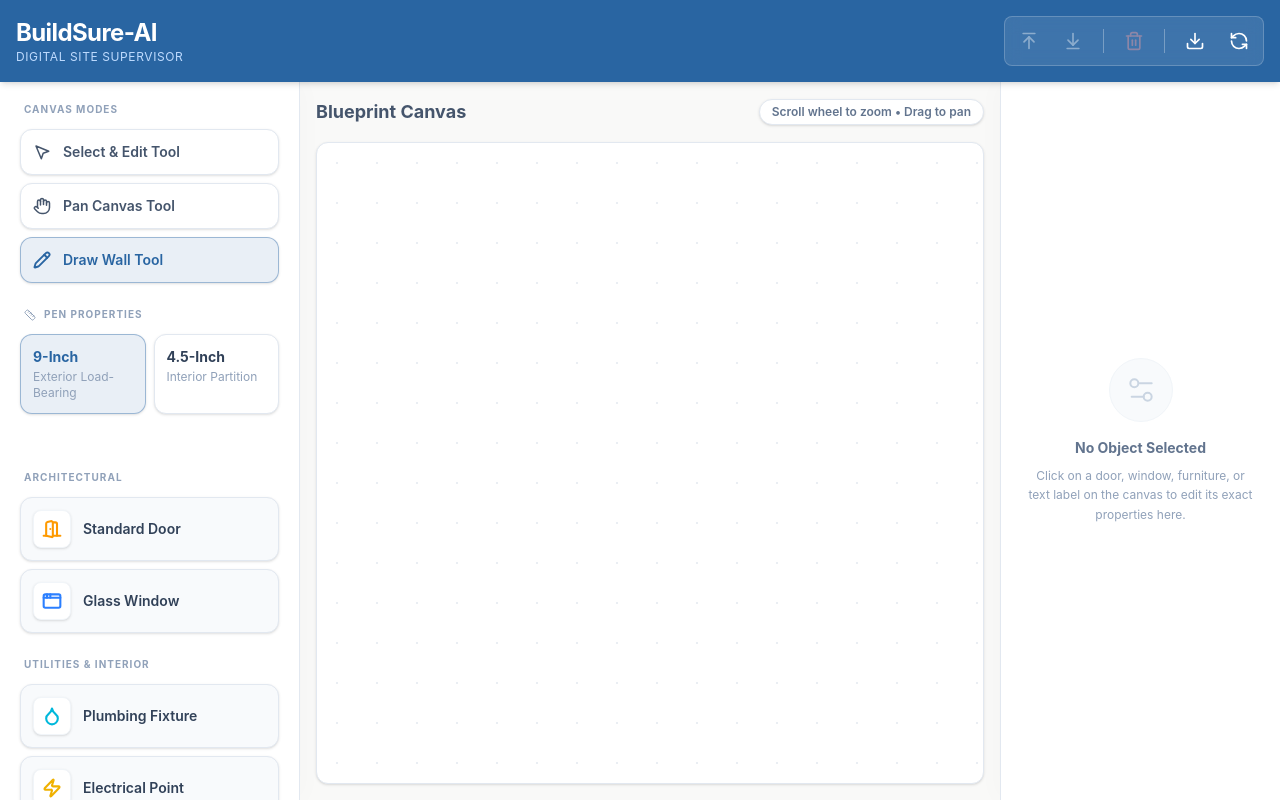
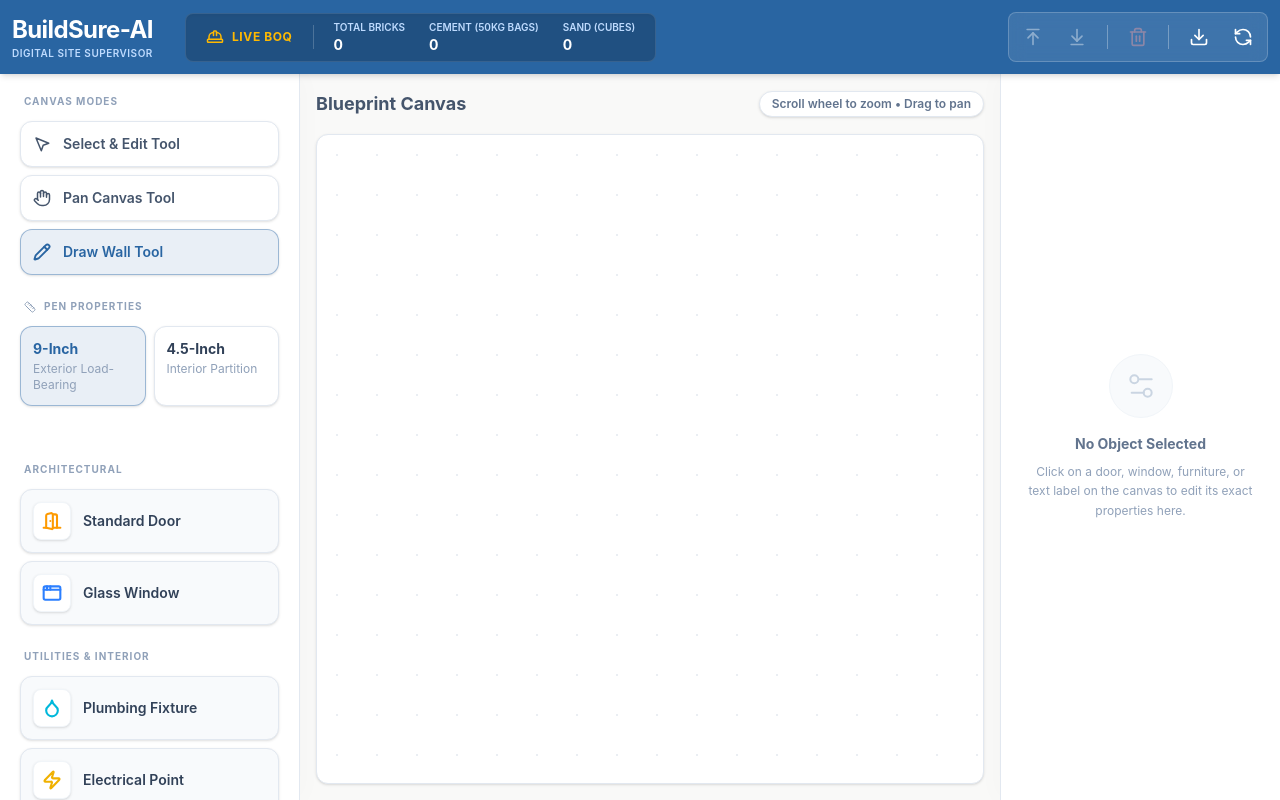
Before and after one commit to shxrox/BuildSure-AI, a React (Vite) app in the folder frontend/: page / in a window 1280 px wide. Built offline with nearby package versions, Linux system fonts and the light colour scheme.

Commit message:
feat: integrate live volumetric quantity surveyor dashboard into top navigation header

```diff
--- a/frontend/src/App.tsx
+++ b/frontend/src/App.tsx
@@ -2,28 +2,59 @@ import CanvasWorkspace from './components/CanvasWorkspace';
 import Sidebar from './components/Sidebar';
 import RightSidebar from './components/RightSidebar';
 import { useCanvasStore } from './store/useCanvasStore';
-import { Trash2, ArrowUpToLine, ArrowDownToLine, Download, RefreshCcw } from 'lucide-react';
+import { calculateBoQ } from './utils/volumetricEngine'; // NEW: Importing our QS Engine
+import { Trash2, ArrowUpToLine, ArrowDownToLine, Download, RefreshCcw, HardHat } from 'lucide-react';
 
 export default function App() {
-  // Bring in all our global functions, including the new triggerDownload
-  const { clearCanvas, selectedId, deleteSelected, bringToFront, sendToBack, triggerDownload } = useCanvasStore();
+  // Bring in 'walls' so we can feed it to the math engine
+  const { walls, clearCanvas, selectedId, deleteSelected, bringToFront, sendToBack, triggerDownload } = useCanvasStore();
+
+  // NEW: Calculate the real-time Bill of Quantities every time the screen renders
+  const boq = calculateBoQ(walls);
 
   return (
     <div className="min-h-screen flex flex-col h-screen overflow-hidden font-sans text-slate-800" style={{ backgroundColor: '#f9f9f8' }}>
 
       {/* Top Navigation Header */}
-      <header className="w-full p-4 flex justify-between items-center shadow-md z-20 shrink-0 relative" style={{ backgroundColor: '#2965a2' }}>
-        <div>
-          <h1 className="text-2xl font-bold text-white tracking-tight">BuildSure-AI</h1>
-          <p className="text-xs text-blue-200 uppercase tracking-wider">Digital Site Supervisor</p>
+      <header className="w-full p-3 flex justify-between items-center shadow-md z-20 shrink-0 relative" style={{ backgroundColor: '#2965a2' }}>
+
+        {/* Left Side: Brand & Live Estimation Scoreboard */}
+        <div className="flex items-center gap-8">
+          <div>
+            <h1 className="text-2xl font-bold text-white tracking-tight">BuildSure-AI</h1>
+            <p className="text-[10px] text-blue-200 uppercase tracking-wider font-semibold">Digital Site Supervisor</p>
+          </div>
+
+          {/* Live BoQ Scoreboard */}
+          <div className="hidden lg:flex items-center gap-4 bg-black/20 px-5 py-1.5 rounded-lg border border-white/10 shadow-inner">
+            <div className="flex items-center gap-2">
+              <HardHat size={18} className="text-amber-400" />
+              <span className="text-xs font-bold text-amber-400 uppercase tracking-wider">Live BoQ</span>
+            </div>
+            <div className="w-px h-6 bg-white/20 mx-1"></div>
+
+            <div className="flex gap-6">
+              <div className="flex flex-col items-start">
+                <span className="text-[10px] text-blue-200 font-semibold uppercase">Total Bricks</span>
+                <span className="text-sm font-bold text-white">{boq.totalBricks.toLocaleString()}</span>
+              </div>
+              <div className="flex flex-col items-start">
+                <span className="text-[10px] text-blue-200 font-semibold uppercase">Cement (50kg Bags)</span>
+                <span className="text-sm font-bold text-white">{boq.cementBags.toLocaleString()}</span>
+              </div>
+              <div className="flex flex-col items-start">
+                <span className="text-[10px] text-blue-200 font-semibold uppercase">Sand (Cubes)</span>
+                <span className="text-sm font-bold text-white">{boq.sandCubes}</span>
+              </div>
+            </div>
+          </div>
         </div>
 
-        {/* Advanced Action Toolbar */}
+        {/* Right Side: Advanced Action Toolbar */}
         <div className="flex items-center gap-2 bg-white/10 p-1.5 rounded-lg backdrop-blur-sm border border-white/20">
 
           <button
-            onClick={bringToFront}
-            disabled={!selectedId}
+            onClick={bringToFront} disabled={!selectedId}
             className="p-2 text-white hover:bg-white/20 rounded-md disabled:opacity-40 disabled:cursor-not-allowed transition-all"
             title="Bring to Front"
           >
@@ -31,8 +62,7 @@ export default function App() {
           </button>
 
           <button
-            onClick={sendToBack}
-            disabled={!selectedId}
+            onClick={sendToBack} disabled={!selectedId}
             className="p-2 text-white hover:bg-white/20 rounded-md disabled:opacity-40 disabled:cursor-not-allowed transition-all"
             title="Send to Back"
           >
@@ -42,8 +72,7 @@ export default function App() {
           <div className="w-px h-6 bg-white/30 mx-1"></div>
 
           <button
-            onClick={deleteSelected}
-            disabled={!selectedId}
+            onClick={deleteSelected} disabled={!selectedId}
             className="p-2 text-red-300 hover:bg-red-500 hover:text-white rounded-md disabled:opacity-40 disabled:cursor-not-allowed transition-all"
             title="Delete Selected Item"
           >
@@ -52,7 +81,6 @@ export default function App() {
 
           <div className="w-px h-6 bg-white/30 mx-1"></div>
 
-          {/* Connected the real export engine here! */}
           <button
             onClick={triggerDownload}
             className="p-2 text-white hover:bg-white/20 rounded-md transition-all"
@@ -73,18 +101,11 @@ export default function App() {
 
       {/* Main Dashboard Layout: Three-Pane Split Screen */}
       <div className="flex flex-1 overflow-hidden relative">
-
-        {/* 1. Left Tools Sidebar */}
         <Sidebar />
-
-        {/* 2. Center Infinite Canvas */}
         <main className="flex-1 p-4 flex justify-center items-center overflow-hidden bg-[#f9f9f8]">
           <CanvasWorkspace />
         </main>
-
-        {/* 3. Right Properties Sidebar */}
         <RightSidebar />
-
       </div>
     </div>
   );
```
